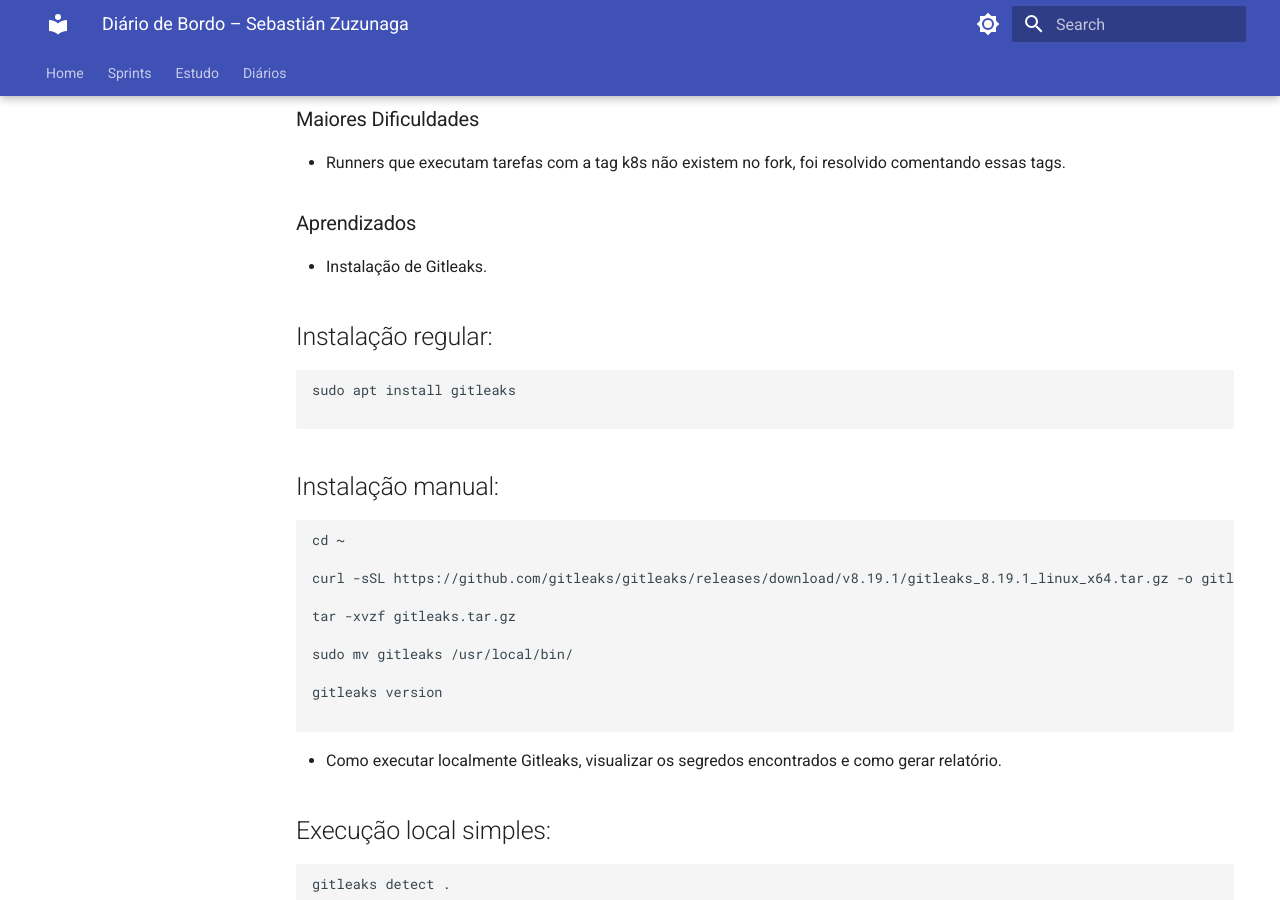
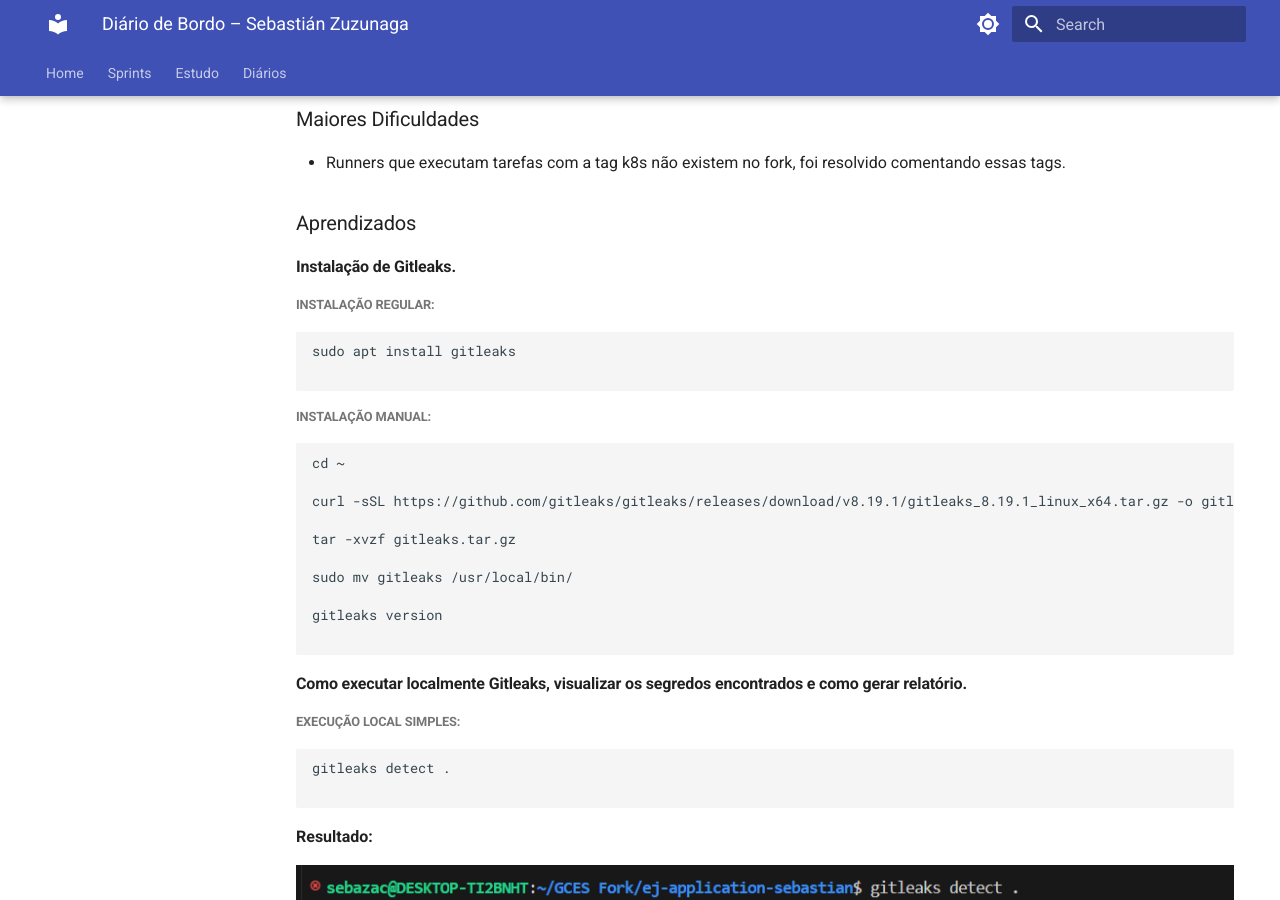
Before and after one commit to unbyytes/GCES, an MkDocs documentation site: the page built from docs/diarios/211006957/2.md, in a window 1280 px wide and 900 px high, scrolled down 868 px. Built offline with MkDocs 1.6.1 and Material for MkDocs 9.7.7, drawn with Linux system fonts in a browser that asks for light colours.

Commit message:
correcao de docs

````diff
--- a/docs/diarios/211006957/2.md
+++ b/docs/diarios/211006957/2.md
@@ -32,16 +32,16 @@ Busca de ferramentas de segurança para pipeline CI/CD, estudo das funcionalidad
 
 ### Aprendizados
 
-* Instalação de Gitleaks.
+#### Instalação de Gitleaks.
 
-## Instalação regular:
+##### Instalação regular:
 
 ```
 sudo apt install gitleaks
 
 ```
 
-## Instalação manual:
+##### Instalação manual:
 
 ```
 cd ~
@@ -55,9 +55,9 @@ sudo mv gitleaks /usr/local/bin/
 gitleaks version
 
 ```
-* Como executar localmente Gitleaks, visualizar os segredos encontrados e como gerar relatório.
+#### Como executar localmente Gitleaks, visualizar os segredos encontrados e como gerar relatório.
 
-## Execução local simples:
+##### Execução local simples:
 
 ```
 gitleaks detect .
@@ -68,7 +68,7 @@ gitleaks detect .
 
 ![gitleak detect](../../imgs/gitleaks-detect.PNG)
 
-## Gerar relatório detalhado
+##### Gerar relatório detalhado
 
 ```
 gitleaks detect -v --report-path gitleaks-report.json
@@ -116,7 +116,7 @@ Relatório gera múltiplas entradas com esta forma, cada um representa um segred
 - **Date:** Quando o segredo foi introduzido.
 - **Line:** Mostra o código completo da linha para contexto.
 
-* Como adicionar o Gitlab ao fluxo de trabalho de um pipeline.
+#### Como adicionar o Gitlab ao fluxo de trabalho de um pipeline.
 
 ```
 
````
